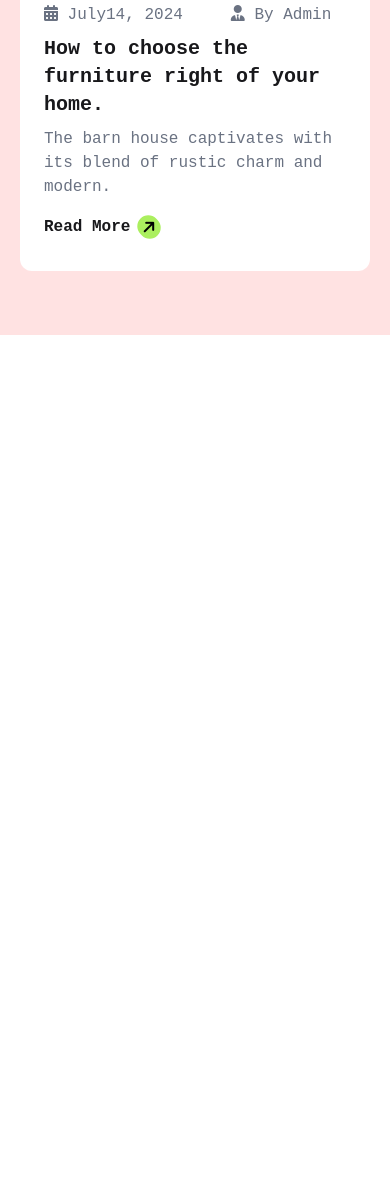
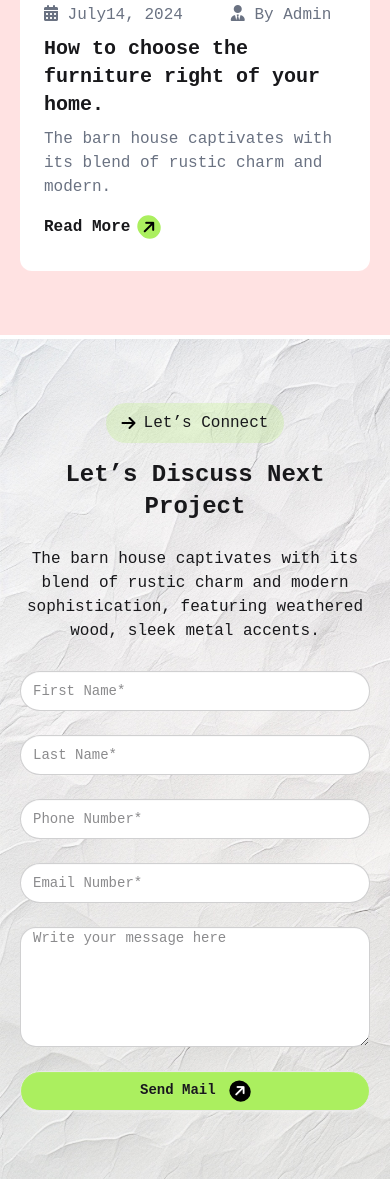
Before and after one commit to RoyShanto/Ass-3_Interior_with_tailwind_daisyui, a plain HTML site: page index.html in a window 390 px wide. Shown: the part 7840-9019 px from the top of the page. Before the commit the page ends 8175 px from the top, so only its background shows below. Drawn offline with nearby package versions, Linux system fonts and the light colour scheme; a web font is replaced by a local one.

Commit message:
connect form with 3 responsive done

```diff
--- a/index.html
+++ b/index.html
@@ -301,6 +301,33 @@
                 </div>
             </div>
         </div>
+        <!-- connect form  -->
+        <div class="lg:px-56 md:px-8 max-sm:px-5 lg:py-24 py-16 space-y-6 bg-[url(Interio/assets/bg.jpg)] bg-cover mt-1">
+            <div class="text-center">
+                <button class="flex items-center bg-[#acef5f38] space-x-2 px-4 py-2 rounded-full mb-4 mx-auto ">
+                    <i class="fa-solid fa-arrow-right text-black"></i>
+                    <p>Let&rsquo;s Connect</p>
+                </button>
+                <div class="space-y-6">
+                    <h1 class="lg:text-4xl md:text-3xl max-sm:text-2xl font-bold">Let&rsquo;s Discuss Next Project</h1>
+                    <p>The barn house captivates with its blend of rustic charm and modern sophistication, featuring weathered wood, sleek metal accents.</p>
+                </div>
+            </div>
+            <fieldset class="fieldset grid grid-cols-2 gap-6">
+                <input type="text" class="input rounded-full w-full md:col-span-1 max-sm:col-span-2" placeholder="First Name*" />
+                <input type="text" class="input rounded-full w-full md:col-span-1 max-sm:col-span-2" placeholder="Last Name*" />
+                <input type="number" class="input rounded-full w-full md:col-span-1 max-sm:col-span-2" placeholder="Phone Number*" />
+                <input type="email" class="input rounded-full w-full md:col-span-1 max-sm:col-span-2" placeholder="Email Number*" />
+                <textarea type="text" class="input rounded-2xl w-full col-span-full h-30" placeholder="Write your message here" ></textarea>
+                <button class="flex space-x-2 bg-[#ABEF5F] col-span-full rounded-full btn btn-block">
+                    <p class="font-bold">Send Mail</p>
+                    <i class="fa-solid fa-arrow-right text-white bg-black p-1 -rotate-45 rounded-full"></i>
+                </button>
+            </fieldset>
+        </div>
+
+
+
     </main>
     <!-- footer section  -->
     <footer></footer>
```
